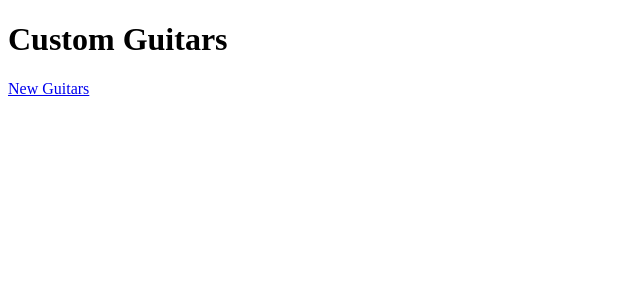
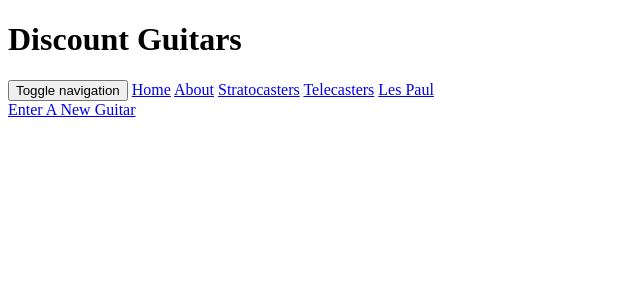
Before and after one commit to GSCrawley/contractor, a Flask app: page / in a window 1280 px wide. Shown: the top 300 px of the page, without its empty margins (0-640 px from the left). Run offline with Flask 2, Linux system fonts and the light colour scheme; data that the repository does not hold is empty.

Commit message:
displaying the navbar on homepage

```diff
--- a/app.py
+++ b/app.py
@@ -18,14 +18,14 @@ def guitars_index():
 @app.route('/guitars/new')
 def guitars_new():
     """Create a custom guitar store."""
-    return render_template('guitars_new.html', guitar={}, title='Custom Guitars')
+    return render_template('guitars_new.html', guitar={}, title='Discount Guitars')
 
 @app.route('/guitars', methods=['POST'])
 def guitars_submit():
     Guitar = {
         'title': request.form.get('title'),
         'description': request.form.get('description'),
-        'jpgs': request.form.get('jpgs').split()
+        # 'jpgs': request.form.get('jpgs').split()
     }
     Guitars.insert_one(Guitar)
-    return redirect(url_for('Guitars_index'))
+    return redirect(url_for('guitars_index'))
--- a/templates/base.html
+++ b/templates/base.html
@@ -8,7 +8,7 @@
 <body>
 
     {% block content %}
-
+        {% include 'partials/navbar.html' %}
     {% endblock %}
 
 </body>
--- a/templates/guitars_index.html
+++ b/templates/guitars_index.html
@@ -2,9 +2,9 @@
 {% extends 'base.html' %}
 
 {% block content %}
-<h1>Custom Guitars</h1>
-
-<a href='/guitars/new'>New Guitars</a>
+<h1>Discount Guitars</h1>
+{% include 'partials/navbar.html' %}
+<a href='/guitars/new'>Enter A New Guitar</a>
 
 {% for guitar in guitars %}
     <h2>{{ guitar.title }}</h2>
--- a/templates/partials/guitars_form.html
+++ b/templates/partials/guitars_form.html
@@ -11,13 +11,13 @@
         <label for='description'>Price of Guitar: </label><br>
         <input id='description' type='text' name='description' />
     </p>
-    <!--Image URL -->
-    <!-- <div class='form-group'>
+    <!-- Image URL -->
+    <div class='form-group'>
         <label for='guitar-jpgs'>JPGS</label><br/>
         <p class='text-muted'>Add jpgs in the form of 'https://youtube.com/embed/KEY'. Separate with a newline.</p>
         <textarea class='form-control' id='playlist-videos' name='videos' rows='10' />{{ "\n".join(playlist.videos) }}</textarea>
     </div>
-</fieldset> -->
+</fieldset>
 
 
 <!-- BUTTON -->
--- a/templates/partials/navbar.html
+++ b/templates/partials/navbar.html
@@ -9,16 +9,16 @@
                </button>
                    <a class="navbar-brand" href="/">Home</a>
                    <a class="navbar-brand" href="/about">About</a>
-                   <a class="navbar-brand" href="/boards">Stratocasters</a>
-                   <a class="navbar-brand" href="/trucks">Telecasters</a>
-                   <a class="navbar-brand" href="/wheels">Hollowbodies</a>
+                   <a class="navbar-brand" href="/strats">Stratocasters</a>
+                   <a class="navbar-brand" href="/telecasters">Telecasters</a>
+                   <a class="navbar-brand" href="/lespaul">Les Paul</a>
            </div>
-           <div id="navbar" class="collapse navbar-collapse">
+           <!-- <div id="navbar" class="collapse navbar-collapse">
                <ul class="nav navbar-nav">
                    <li><a href="/">Home</a></li>
                    <li><a herf="/about">About</a></li>
                    <li><a href="/articles">Articles</a></li>
-               </ul>
+               </ul> -->
            </div>
        </div>
    </nav>
```
Also changed, not shown: templates/guitars_new.html (+11 -21 lines).
